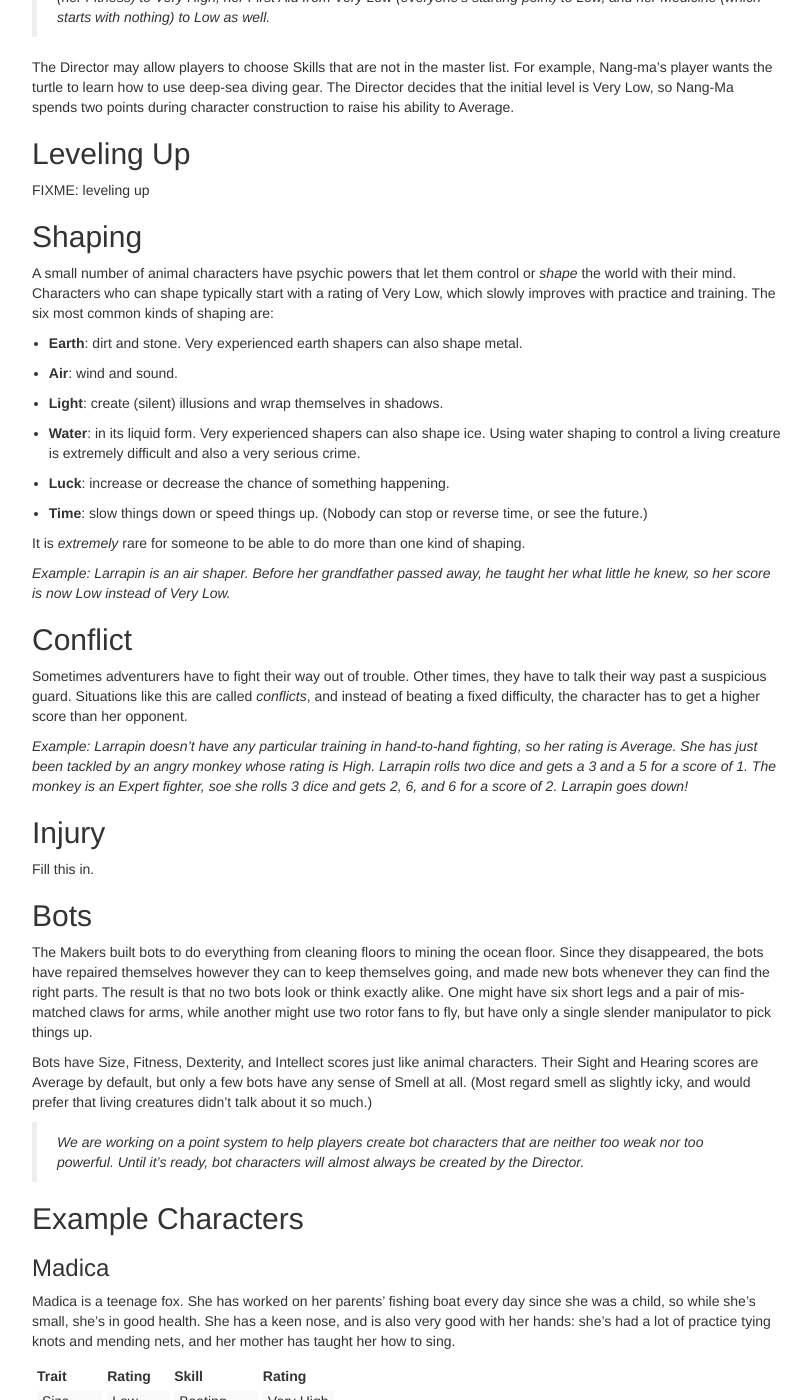
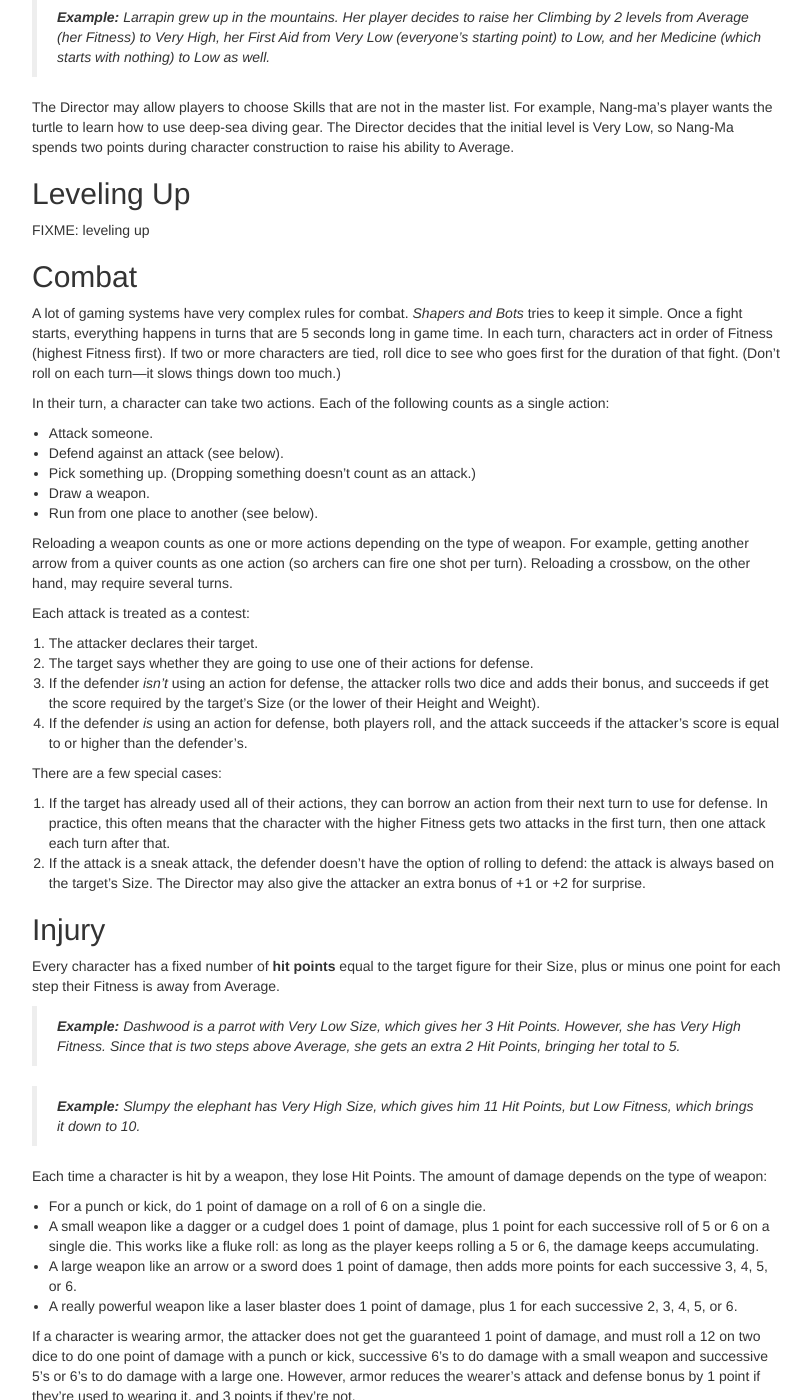
Before and after one commit to gvwilson/sensibleadventures, a Jekyll site: the page built from shapers/shapers.md, in a window 1280 px wide and 1400 px high, scrolled down 4391 px. Shown: the whole window, without its empty margins (38-849 px from the left). Built offline with Jekyll 4.4.1, drawn with Linux system fonts in a browser that asks for light colours; nearby versions of some CDN libraries; library files that are not in the unit come from our copies; some of the changed text lies outside the part shown.

Commit message:
Combat and damage

```diff
--- a/shapers/shapers.md
+++ b/shapers/shapers.md
@@ -134,33 +134,33 @@
 By default,
 every character has an Average rating for these characteristics:
 
-- **Size** (abbreviated SIZ): how large the character is.
-  A character may list **Height** and **Weight** separately
-  if that's a better way to describe her:
-  for example, an extremeley muscular monkey might have Low Size
-  but Average Weight.
+-   **Size** (abbreviated SIZ): how large the character is.
+    A character may list **Height** (HGT) and **Weight** (WGT) separately
+    if that's a better way to describe her:
+    for example, an extremeley muscular monkey might have Low Size
+    but Average Weight.
 
-- **Fitness** (FIT): how strong and coordinated she is.
-  Characters with a high fitness are good athletes.
+-   **Fitness** (FIT): how strong and coordinated she is.
+    Characters with a high fitness are good athletes.
 
-- **Dexterity** (DEX): how good the character is with her hands.
-  This determines how well she can pick locks,
-  play musical instruments,
-  or perform surgery.
+-   **Dexterity** (DEX): how good the character is with her hands.
+    This determines how well she can pick locks,
+    play musical instruments,
+    or perform surgery.
 
-- **Intellect** (IQ): how good she is at book learning and abstract reasoning.
-  A character with a low Intellect is not necessarily stupid---she just isn't good at logic puzzles.
+-   **Intellect** (IQ): how good she is at book learning and abstract reasoning.
+    A character with a low Intellect is not necessarily stupid---she just isn't good at logic puzzles.
 
-- **Sight** (SGT), **Hearing** (HER), and **Smell** (SML):
-  These measure exactly what their names say.
-  (Note that smell includes the sense of taste.)
+-   **Sight** (SGT), **Hearing** (HER), and **Smell** (SML):
+    These measure exactly what their names say.
+    (Note that smell includes the sense of taste.)
 
 If particular extras are important to the plot---for example,
 if an extra is a player character's sidekick---they may have two more characteristics:
 
-- **Courage** (CRG): how brave the character is.
+-   **Courage** (CRG): how brave the character is.
 
-- **Honesty** (HON): how likely the character is to tell the truth.
+-   **Honesty** (HON): how likely the character is to tell the truth.
 
 Player characters don't have scores for these
 because being brave and telling the truth (or not) are part of the game.
@@ -240,61 +240,64 @@
 while "--" means that the character starts with no ability at all,
 and must rely on fluke rolls to succeed.
 
-- Acrobatics (FIT): walking a tightrope, doing a somersault, etc.
-- Animal Handling (Low): calming a frightened horse or an angry wolverine.
-- Brawling (FIT): hand-to-hand combat without weapons.
-- Boating (Very Low): managing sails and a rudder.
-- Camouflage (Low): disguising objects.
-- Camping (Very Low): setting up a tent and making a fire.
-- Charisma (IQ): charming people (includes talking people into things, fooling them, and acting).
-- Climbing (FIT): walls, ropes, and what-not.
-- Computers (--): handling anything with a digital brain; see Mechanics for the mechanical side of robots.
-- **Craft** (DEX): see below.
-- Dancing (FIT): being graceful on the dance floor.
-- Driving (--): wagons and motorized vehicles alike.
-- Escapology (DEX): getting untied, picking locks, and escaping from handcuffs.
-- Farming (Very Low): growing food.
-- **Fine Art** (DEX): see below.
-- First Aid (Very Low): handling broken bones and wounds; see Medicine.
-- Gambling (Low): cards, dice, and bluffing.
-- Hypnotism (--): putting people into a trance.
-- **Lore** (--): see below.
-- Mechanics (DEX): making or fixing broken things; see Computers for the digital side.
-- Medicine (--): handling disease and infection; see First Aid.
-- Navigation (--): finding your way by the stars and other signs.
-- Picking Pockets (Very Low): taking things without being noticed.
-- Riding (FIT): bicycles and horses.
-- Singing (FIT): making music with the voice.
-- Skating (FIT): handling yourself on metal runners.
-- Skiing (FIT): handling yourself on lengths of wood.
-- Stage Magic (--): juggling, sleight of hand, etc.
-- Stealth (FIT): moving without being spotted.
-- Swimming (Very Low): keeping your head above water.
-- Throwing (FIT): how far and how accurately.
-- Tracking (special): following things' trails. Initial ability is the best of SGT, HER, or SML.
-- Trapping (Very Low): making traps that work.
-- Tunnelling (Low): digging tunnels that don't collapse.
-- Ventriloquism (--): throwing your voice.
-- **Weapon** (FIT): see below.
+-   Acrobatics (FIT): walking a tightrope, doing a somersault, etc.
+-   Animal Handling (Low): calming a frightened horse or an angry wolverine.
+-   Brawling (FIT): hand-to-hand combat without weapons.
+-   Boating (Very Low): managing sails and a rudder.
+-   Camouflage (Low): disguising objects.
+-   Camping (Very Low): setting up a tent and making a fire.
+-   Charisma (IQ): charming people (includes talking people into things, fooling them, and acting).
+-   Climbing (FIT): walls, ropes, and what-not.
+-   Computers (--): handling anything with a digital brain; see Mechanics for the mechanical side of robots.
+-   **Craft** (DEX): see below.
+-   Dancing (FIT): being graceful on the dance floor.
+-   Driving (--): wagons and motorized vehicles alike.
+-   Escapology (DEX): getting untied, picking locks, and escaping from handcuffs.
+-   Farming (Very Low): growing food.
+-   **Fine Art** (DEX): see below.
+-   First Aid (Very Low): handling broken bones and wounds; see Medicine.
+-   Gambling (Low): cards, dice, and bluffing.
+-   Hypnotism (--): putting people into a trance.
+-   **Lore** (--): see below.
+-   Mechanics (DEX): making or fixing broken things; see Computers for the digital side.
+-   Medicine (--): handling disease and infection; see First Aid.
+-   Navigation (--): finding your way by the stars and other signs.
+-   Picking Pockets (Very Low): taking things without being noticed.
+-   Riding (FIT): bicycles and horses.
+-   Singing (FIT): making music with the voice.
+-   Skating (FIT): handling yourself on metal runners.
+-   Skiing (FIT): handling yourself on lengths of wood.
+-   Stage Magic (--): juggling, sleight of hand, etc.
+-   Stealth (FIT): moving without being spotted.
+-   Swimming (Very Low): keeping your head above water.
+-   Throwing (FIT): how far and how accurately.
+-   Tracking (special): following things' trails. Initial ability is the best of SGT, HER, or SML.
+-   Trapping (Very Low): making traps that work.
+-   Tunnelling (Low): digging tunnels that don't collapse.
+-   Ventriloquism (--): throwing your voice.
+-   **Weapon** (FIT): see below.
 
 The skills in **bold** are categories.
 Specialties within each category must be mastered separately:
 
-- **Craft**: sewing, woodwork, baking, metalwork, etc.
-- **Fine Art**: sculpture, drawing, painting, music, etc.
-- **Lore**: history, a language, mathematics, etc.
-- **Weapon**: sword, spear, pistol, bow, etc.
+-   **Craft**: sewing, woodwork, baking, metalwork, etc.
+-   **Fine Art**: sculpture, drawing, painting, music, etc.
+-   **Lore**: history, a language, mathematics, etc.
+-   **Weapon**: sword, spear, pistol, bow, etc.
 
 When a player is creating a character,
 she made improve the character's skills in one of the following ways:
 
-- Raise 4 skills by 1 level each.
-- Raise 1 skill by 2 levels and 2 skills by 1 level each.
-- Raise 1 skill by 3 levels and 1 skill by 1 level.
+-   Raise 4 skills by 1 level each.
+-   Raise 1 skill by 2 levels and 2 skills by 1 level each.
+-   Raise 2 skills by 2 levels each.
+-   Raise 1 skill by 3 levels and 1 skill by 1 level.
 
 When raising skills that have no starting level,
 such as Lore or Computers,
 the first raise brings it to Low rather than Very Low.
+Characters cannot raise one skill by four levels,
+though the Director may very occasionally do this for extras.
 
 > **Example:**
 > Larrapin grew up in the mountains.
@@ -312,58 +315,145 @@
 
 FIXME: leveling up
 
+## Combat
+
+A lot of gaming systems have very complex rules for combat.
+*Shapers and Bots* tries to keep it simple.
+Once a fight starts,
+everything happens in turns that are 5 seconds long in game time.
+In each turn,
+characters act in order of Fitness (highest Fitness first).
+If two or more characters are tied,
+roll dice to see who goes first for the duration of that fight.
+(Don't roll on each turn---it slows things down too much.)
+
+In their turn,
+a character can take two actions.
+Each of the following counts as a single action:
+
+-   Attack someone.
+-   Defend against an attack (see below).
+-   Pick something up.  (Dropping something doesn't count as an attack.)
+-   Draw a weapon.
+-   Run from one place to another (see below).
+
+Reloading a weapon counts as one or more actions depending on the type of weapon.
+For example,
+getting another arrow from a quiver counts as one action
+(so archers can fire one shot per turn).
+Reloading a crossbow,
+on the other hand,
+may require several turns.
+
+Each attack is treated as a contest:
+
+1.  The attacker declares their target.
+2.  The target says whether they are going to use one of their actions for defense.
+3.  If the defender *isn't* using an action for defense,
+    the attacker rolls two dice and adds their bonus,
+    and succeeds if get the score required by the target's Size
+    (or the lower of their Height and Weight).
+4.  If the defender *is* using an action for defense,
+    both players roll,
+    and the attack succeeds if the attacker's score is equal to or higher than the defender's.
+
+There are a few special cases:
+
+1.  If the target has already used all of their actions,
+    they can borrow an action from their next turn to use for defense.
+    In practice,
+    this often means that the character with the higher Fitness gets two attacks in the first turn,
+    then one attack each turn after that.
+2.  If the attack is a sneak attack,
+    the defender doesn't have the option of rolling to defend:
+    the attack is always based on the target's Size.
+    The Director may also give the attacker an extra bonus of +1 or +2 for surprise.
+
+## Injury
+
+Every character has a fixed number of **hit points** equal to the target figure for their Size,
+plus or minus one point for each step their Fitness is away from Average.
+
+> **Example:**
+> Dashwood is a parrot with Very Low Size,
+> which gives her 3 Hit Points.
+> However, she has Very High Fitness.
+> Since that is two steps above Average, she gets an extra 2 Hit Points,
+> bringing her total to 5.
+
+> **Example:**
+> Slumpy the elephant has Very High Size, which gives him 11 Hit Points,
+> but Low Fitness,
+> which brings it down to 10.
+
+Each time a character is hit by a weapon, they lose Hit Points.
+The amount of damage depends on the type of weapon:
+
+-   For a punch or kick, do 1 point of damage on a roll of 6 on a single die.
+-   A small weapon like a dagger or a cudgel does 1 point of damage,
+    plus 1 point for each successive roll of 5 or 6 on a single die.
+    This works like a fluke roll:
+    as long as the player keeps rolling a 5 or 6,
+    the damage keeps accumulating.
+-   A large weapon like an arrow or a sword does 1 point of damage,
+    then adds more points for each successive 3, 4, 5, or 6.
+-   A really powerful weapon like a laser blaster does 1 point of damage,
+    plus 1 for each successive 2, 3, 4, 5, or 6.
+
+If a character is wearing armor,
+the attacker does not get the guaranteed 1 point of damage,
+and must roll a 12 on two dice to do one point of damage with a punch or kick,
+successive 6's to do damage with a small weapon
+and successive 5's or 6's to do damage with a large one.
+However,
+armor reduces the wearer's attack and defense bonus by 1 point if they're used to wearing it,
+and 3 points if they're not.
+
+|           | Punch or Kick | Small Weapon | Large Weapon     |
+| --------- | ------------: | -----------: | ---------------: |
+| Unarmored | 0 + (6)       | 1 + (5, 6)   | 1 + (3, 4, 5, 6) |
+| Armored   | 0 + (12)      | 0 + (6)      | 0 + (5, 6)       |
+
+> **Example:**
+> Dashwood shoots Slumpy with her bow.
+> The arrow does a guaranteed 1 point of damage;
+> Dashwood rolls a 5 for one more point,
+> then a 3 to end her streak,
+> for a total of 2 points of damage.
+
+> **Example:**
+> Slumpy hits Dashwood with her spiked club
+> (which definitely counts as a large weapon),
+> but Dashwood is wearing armor,
+> so there is no guaranteed damage.
+> Slumpy rolls 4, 6, and 1 (ending the streak),
+> so the blow does a total of 2 points of damage.
+
 ## Shaping
 
 A small number of animal characters have psychic powers
 that let them control or *shape* the world with their mind.
 Characters who can shape typically start with a rating of Very Low,
-which slowly improves with practice and training.
+which improves with practice and training.
 The six most common kinds of shaping are:
 
 -  **Earth**: dirt and stone. Very experienced earth shapers can also shape metal.
-
 -  **Air**: wind and sound.
-
 -  **Light**: create (silent) illusions and wrap themselves in shadows.
-
 -  **Water**: in its liquid form. Very experienced shapers can also shape ice.
    Using water shaping to control a living creature is extremely difficult
    and also a very serious crime.
-
 -  **Luck**: increase or decrease the chance of something happening.
-
 -  **Time**: slow things down or speed things up.
    (Nobody can stop or reverse time, or see the future.)
 
 It is *extremely* rare for someone to be able to do more than one kind of shaping.
 
-*Example:
-Larrapin is an air shaper.
-Before her grandfather passed away,
-he taught her what little he knew,
-so her score is now Low instead of Very Low.*
-
-## Conflict
-
-Sometimes adventurers have to fight their way out of trouble.
-Other times,
-they have to talk their way past a suspicious guard.
-Situations like this are called *conflicts*,
-and instead of beating a fixed difficulty,
-the character has to get a higher score than her opponent.
-
-*Example:
-Larrapin doesn't have any particular training in hand-to-hand fighting,
-so her rating is Average.
-She has just been tackled by an angry monkey whose rating is High.
-Larrapin rolls two dice and gets a 3 and a 5 for a score of 1.
-The monkey is an Expert fighter,
-soe she rolls 3 dice and gets 2, 6, and 6 for a score of 2.
-Larrapin goes down!*
-
-## Injury
-
-Fill this in.
+> **Example:**
+> Larrapin is an air shaper.
+> Before her grandfather passed away,
+> he taught her what little he knew,
+> so her score is now Low instead of Very Low.
 
 ## Bots
 
```
